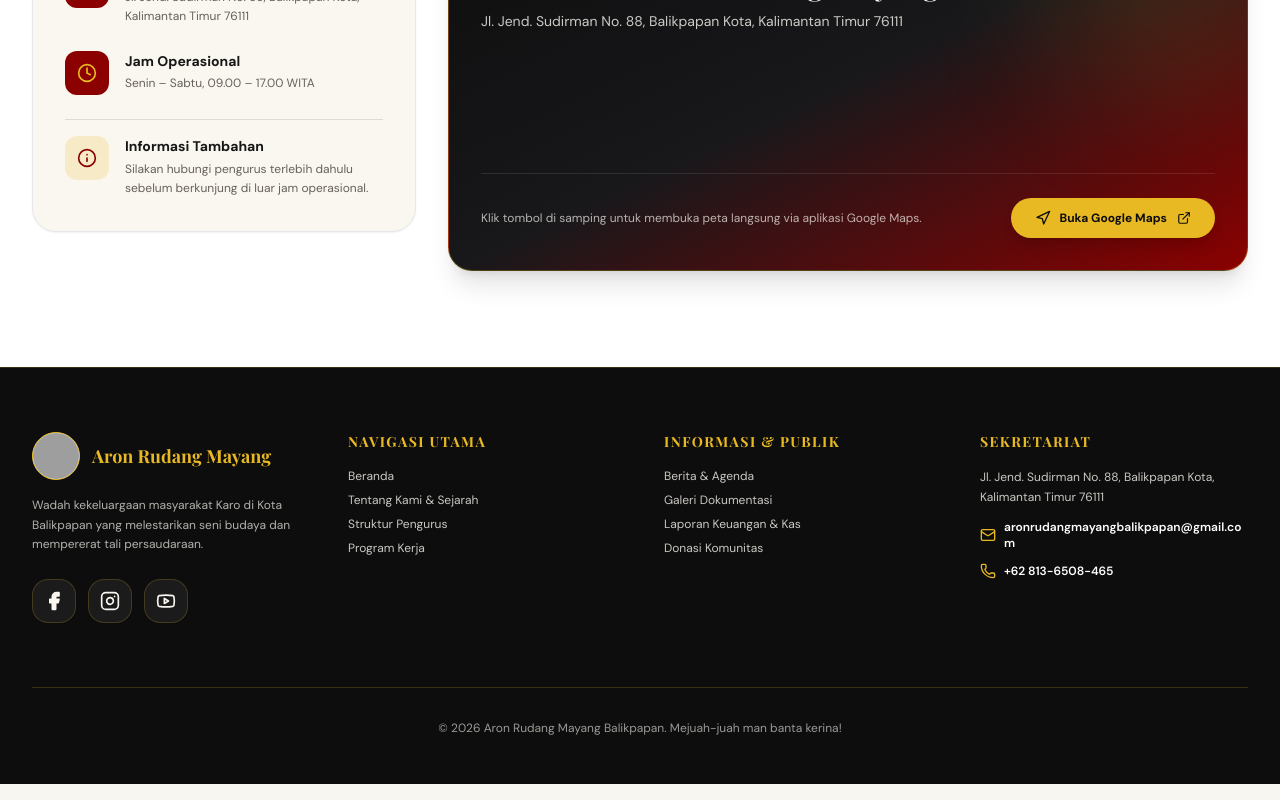
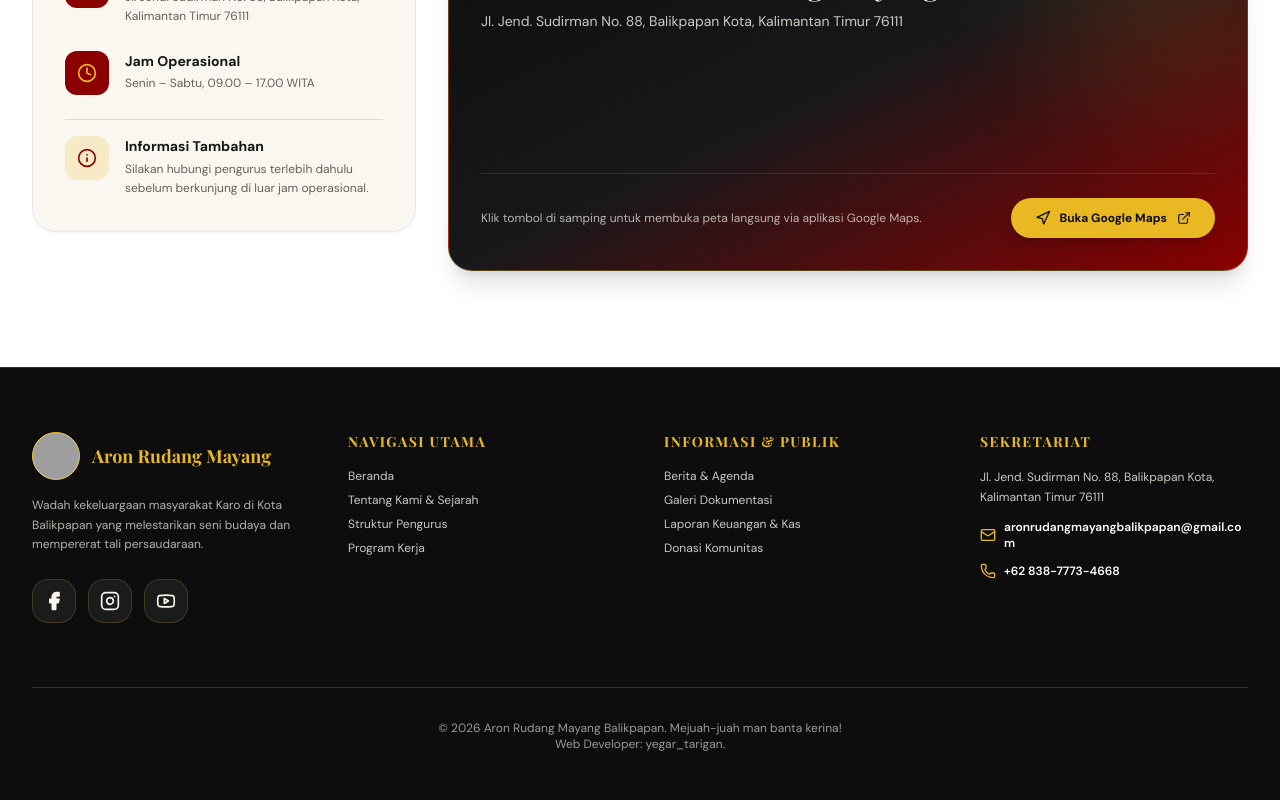
Before and after one commit to Tarigan-23/web-armbpp, a React (Vite) app in the folder apps/web/: page / in a window 1280 px wide. Shown: the part 2851-3651 px from the top of the page. Built offline with nearby package versions, Linux system fonts and the light colour scheme; no server answers; the database is empty; grey boxes are pictures that could not be loaded; the HTML template or start-up script is replaced by a standard one; a web font is replaced by a local one.

Commit message:
git-ke.19

```diff
--- a/apps/web/index.html
+++ b/apps/web/index.html
@@ -1,14 +1,24 @@
 <!doctype html>
 <html lang="id">
+
 <head>
 	<meta charset="UTF-8" />
+	<link rel="icon" type="image/png" href="/favicon.png" />
 	<link rel="icon" type="image/svg+xml" href="/vite.svg" />
 	<meta name="generator" content="Hostinger AI Builder" />
 	<meta name="viewport" content="width=device-width, initial-scale=1.0" />
-		<title></title>
+
+	<!-- Meta SEO & Title -->
+	<title>Aron Rudang Mayang - Perkumpulan Orang, Pemuda, & Komunitas Karo di Balikpapan</title>
+	<meta name="description"
+		content="Situs resmi perkumpulan orang karo, pemuda karo, dan komunitas masyarakat Karo di Balikpapan. Temukan informasi kegiatan, silaturahmi, dan budaya Karo di Balikpapan." />
+	<meta name="keywords"
+		content="orang karo di balikpapan, pemuda karo di balikpapan, perkumpulan orang karo di balikpapan, komunitas karo balikpapan, aron rudang mayang" />
 </head>
+
 <body>
 	<div id="root"></div>
 	<script type="module" src="/src/main.jsx"></script>
 </body>
+
 </html>
--- a/apps/web/src/components/Footer.jsx
+++ b/apps/web/src/components/Footer.jsx
@@ -92,7 +92,7 @@ export default function Footer() {
                         {/* Telepon dengan Ikon Telepon & Teks Putih */}
                         <div className="flex items-center gap-2 text-xs text-white mt-3 font-semibold">
                             <Phone className="h-4 w-4 shrink-0 text-karo-gold" />
-                            <span>+62 813-6508-465</span>
+                            <span>+62 838-7773-4668</span>
                         </div>
                     </div>
 
@@ -100,7 +100,7 @@ export default function Footer() {
 
                 {/* Hak Cipta */}
                 <div className="mt-16 border-t border-karo-gold/20 pt-8 text-center text-xs text-karo-ivory/60">
-                    <p>© {new Date().getFullYear()} Aron Rudang Mayang Balikpapan. Mejuah-juah man banta kerina!</p>
+                    <p>© {new Date().getFullYear()} Aron Rudang Mayang Balikpapan. Mejuah-juah man banta kerina!</p> <p>Web Developer: yegar_tarigan.</p>
                 </div>
             </div>
         </footer>
--- a/apps/web/src/pages/ngurus-aron/keuangan/KeuanganAdminPage.jsx
+++ b/apps/web/src/pages/ngurus-aron/keuangan/KeuanganAdminPage.jsx
@@ -115,7 +115,7 @@ export default function KeuanganAdminPage() {
 
     const sendWAMessage = (member) => {
         const phone = member.phone.startsWith('0') ? '62' + member.phone.slice(1) : member.phone;
-        const message = `Mejuah-juah Aron *${member.name}* 👋\n\nKami dari admin keuangan Aron Rudang Mayang menginformasikan status iuran kas:\n📅 Periode: Sejak ${new Date(member.join_date).toLocaleDateString('id-ID', { month: 'long', year: 'numeric' })}\n💰 Nominal Kas/Bulan: Rp ${member.monthlyRate.toLocaleString('id-ID')} (${member.status_aktivitas})\n✅ Total Sudah Dibayar: Rp ${member.totalPaid.toLocaleString('id-ID')}\n⚠️ *Total Belum Dibayar: Rp ${member.unpaidTotal.toLocaleString('id-ID')}*\n\nTranfer ke Bank BRI: 211201010329508 \n an.Meilin Br Sembiring \nMohon konfirmasi pembayarannya. Bujur! 🙏\n\nKunjungi website kita untuk melihat info terbaru Aron Rudang Mayang. https://aron.rudangmayang.web.id/`;
+        const message = `Mejuah-juah Aron *${member.name}* 👋\n\nKami dari admin keuangan Aron Rudang Mayang menginformasikan status iuran kas:\n📅 Periode: Sejak ${new Date(member.join_date).toLocaleDateString('id-ID', { month: 'long', year: 'numeric' })}\n💰 Nominal Kas/Bulan: Rp ${member.monthlyRate.toLocaleString('id-ID')} (${member.status_aktivitas})\n✅ Total Sudah Dibayar: Rp ${member.totalPaid.toLocaleString('id-ID')}\n⚠️ *Total Belum Dibayar: Rp ${member.unpaidTotal.toLocaleString('id-ID')}*\n\nTranfer ke Bank BRI: 211201010329508 \n an.Meilin Br Sembiring \nAtau Tunai ke pengurus ARM\nMohon konfirmasi pembayarannya. Bujur! 🙏\n\nKunjungi website kita untuk melihat info terbaru Aron Rudang Mayang. https://aron.rudangmayang.web.id/`;
         window.open(`https://wa.me/${phone}?text=${encodeURIComponent(message)}`, '_blank');
     };
 
```
Also changed, not shown: apps/web/public/favicon.png (added), 1 other file (tests, documents, lock files or other folders). Lines whose indentation alone changed are shown as unchanged.
